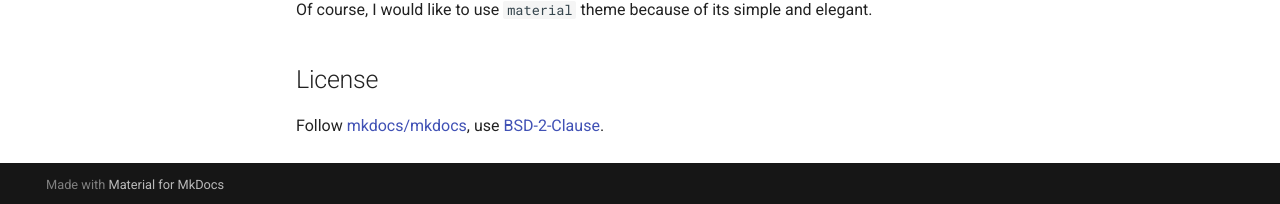
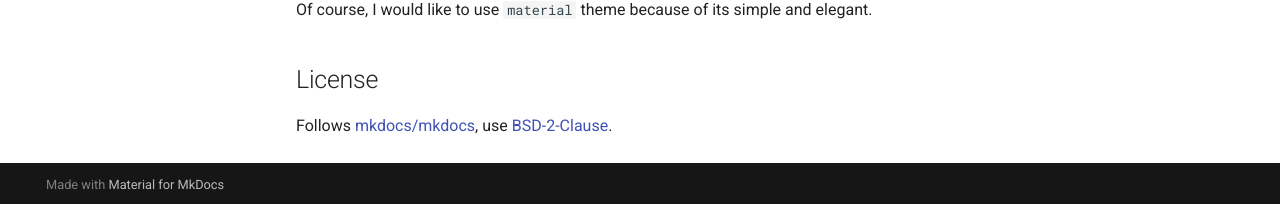
Before and after one commit to mmdjiji/mkdocs-template, an MkDocs documentation site: the page built from docs/index.md, in a window 1280 px wide and 900 px high, scrolled down 717 px. Shown: the part 693-897 px from the top of the window. Built offline with MkDocs 1.6.1 and Material for MkDocs 9.7.7, drawn with Linux system fonts in a browser that asks for light colours.

Commit message:
Fix typo

```diff
--- a/docs/index.md
+++ b/docs/index.md
@@ -43,4 +43,4 @@ There are many choices for you:
 Of course, I would like to use `material` theme because of its simple and elegant.
 
 ## License
-Follow [mkdocs/mkdocs](https://github.com/mkdocs/mkdocs), use [BSD-2-Clause](LICENSE).
+Follows [mkdocs/mkdocs](https://github.com/mkdocs/mkdocs), use [BSD-2-Clause](LICENSE).
```
Also changed, not shown: README.md (+1 -1 lines).
